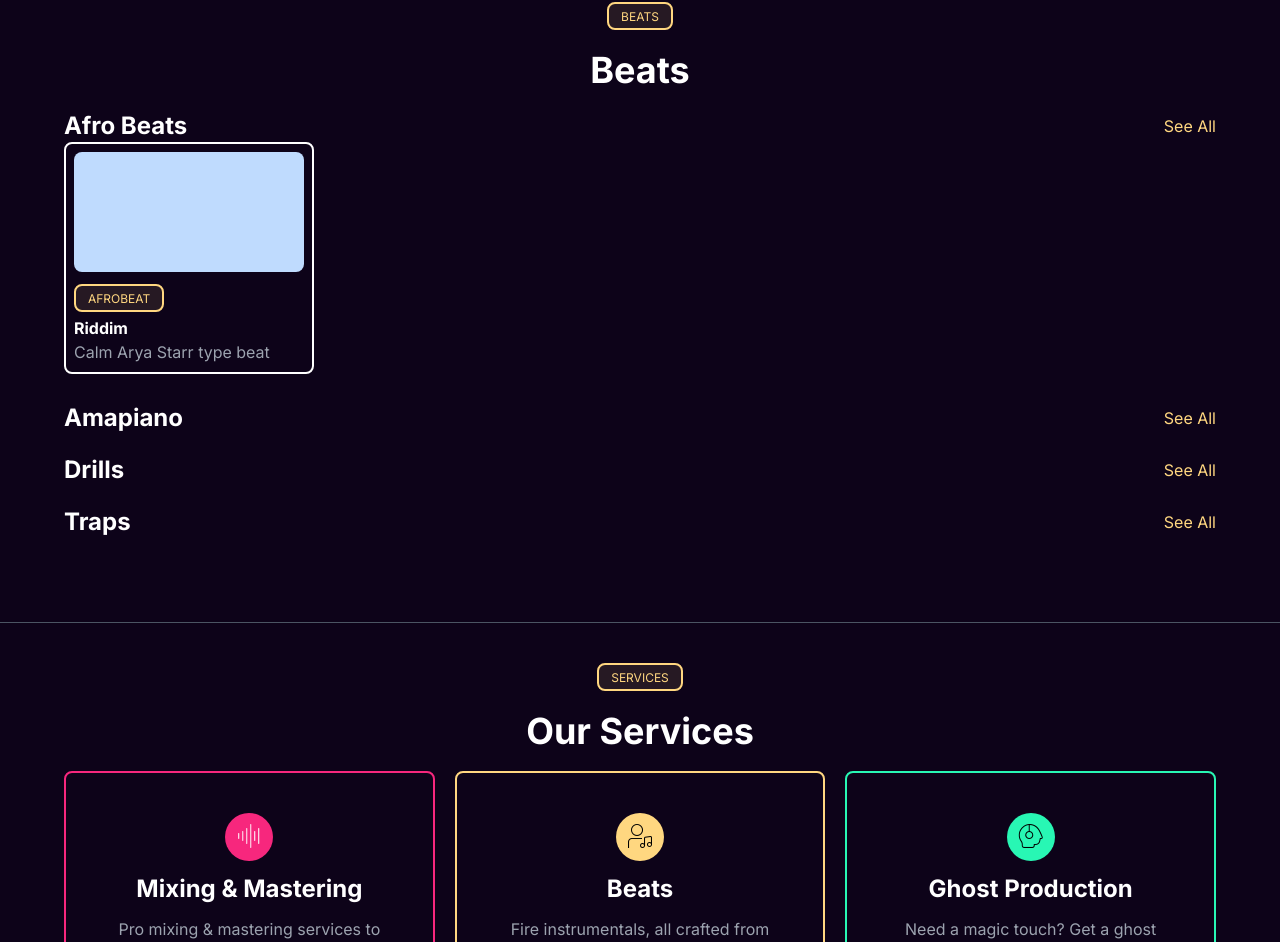
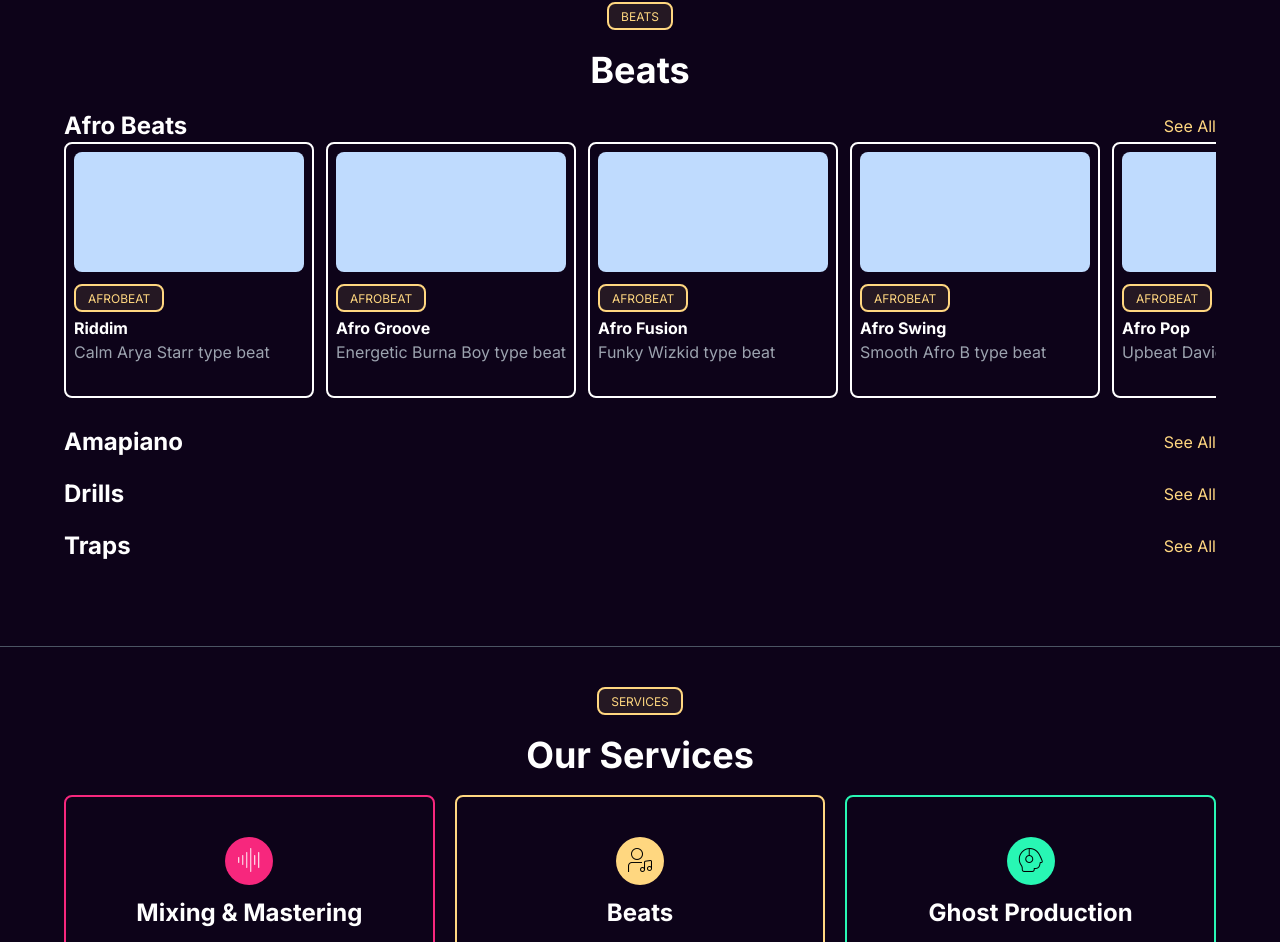
Before and after one commit to Okeke-Divine/Prod-Kayks, a Next.js app: page / in a window 1280 px wide. Shown: the part 773-1715 px from the top of the page. Built offline with nearby package versions, Linux system fonts and the light colour scheme.

Commit message:
Updated the beatcard

```diff
--- a/src/components/home/Beats.jsx
+++ b/src/components/home/Beats.jsx
@@ -12,7 +12,92 @@ export default function Beats() {
       genre: "Afrobeat",
       imgUrl: "",
     },
+    {
+      title: "Afro Groove",
+      description: "Energetic Burna Boy type beat",
+      genre: "Afrobeat",
+      imgUrl: "",
+    },
+    {
+      title: "Afro Fusion",
+      description: "Funky Wizkid type beat",
+      genre: "Afrobeat",
+      imgUrl: "",
+    },
+    {
+      title: "Afro Swing",
+      description: "Smooth Afro B type beat",
+      genre: "Afrobeat",
+      imgUrl: "",
+    },
+    {
+      title: "Afro Pop",
+      description: "Upbeat Davido type beat",
+      genre: "Afrobeat",
+      imgUrl: "",
+    },
+    {
+      title: "Afro Jazz",
+      description: "Jazzy Fela Kuti type beat",
+      genre: "Afrobeat",
+      imgUrl: "",
+    },
+    {
+      title: "Afro Dancehall",
+      description: "Danceable Patoranking type beat",
+      genre: "Afrobeat",
+      imgUrl: "",
+    },
+    {
+      title: "Afro Reggae",
+      description: "Reggae-infused Afrobeat",
+      genre: "Afrobeat",
+      imgUrl: "",
+    },
+    {
+      title: "Afro Trap",
+      description: "Trap-influenced Afrobeat",
+      genre: "Afrobeat",
+      imgUrl: "",
+    },
+    {
+      title: "Afro Highlife",
+      description: "Classic Highlife style beat",
+      genre: "Afrobeat",
+      imgUrl: "",
+    },
+    {
+      title: "Afro R&B",
+      description: "Soulful Afrobeat with R&B vibes",
+      genre: "Afrobeat",
+      imgUrl: "",
+    },
+    {
+      title: "Afro House",
+      description: "House music-inspired Afrobeat",
+      genre: "Afrobeat",
+      imgUrl: "",
+    },
+    {
+      title: "Afro Soca",
+      description: "Soca-infused Afrobeat",
+      genre: "Afrobeat",
+      imgUrl: "",
+    },
+    {
+      title: "Afro EDM",
+      description: "Electronic Dance Music with Afrobeat elements",
+      genre: "Afrobeat",
+      imgUrl: "",
+    },
+    {
+      title: "Afro Chill",
+      description: "Relaxed Afrobeat for chilling",
+      genre: "Afrobeat",
+      imgUrl: "",
+    },
   ];
+
 
   return (
     <>
--- a/src/components/shared/BeatCard.jsx
+++ b/src/components/shared/BeatCard.jsx
@@ -2,7 +2,7 @@ import CTag from "../shared/CTag";
 export default function BeatCard({ title, description, genre, imgUrl }) {
   return (
     <>
-      <div className="w-[250px] p-2 rounded-lg border-2 border-white">
+      <div className="w-[250px] h-full p-2 rounded-lg border-2 border-white">
         <div className="w-full h-[120px] bg-blue-200 rounded-lg mb-3"></div>
         <div>
           <CTag name={genre} />
```
